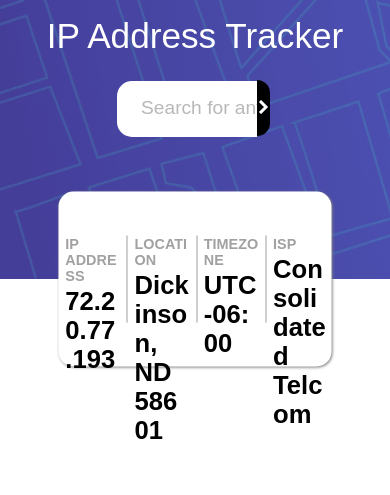
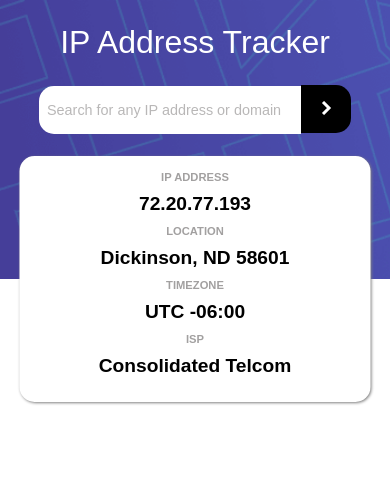
Before and after one commit to JesseKovash/IPAddressTracker, a React app: page / in a window 390 px wide. Shown: the top 495 px of the page. Built offline with nearby package versions, Linux system fonts and the light colour scheme; no server answers; the HTML template or start-up script is replaced by a standard one.

Commit message:
media queries complete

```diff
--- a/src/styles.css
+++ b/src/styles.css
@@ -3,6 +3,7 @@ body {
   padding: 0;
   font-family: sans-serif;
   font-size: 62.5%;
+  box-sizing: border-box;
 }
 
 .components_container{
@@ -13,7 +14,7 @@ h2 {
   color: white;
   font-weight: 500;
   font-size: 2.2rem;
-  margin: 1rem 0 1.5rem 0;
+  margin: 2rem 0 2rem 0;
 }
 
 .topSection {
@@ -25,14 +26,15 @@ h2 {
 }
 
 .input_container {
-  width: 40%;
+  max-width: 60%;
+  min-width: 45%;
   height: 3.5rem;
 }
 
 .IP_input {
   margin: 0;
   padding: 0;
-  width: 90%;
+  width: calc(100% - 50px);
   height: 100%;
   border: none;
   border-top-left-radius: 15px;
@@ -41,7 +43,7 @@ h2 {
 
 ::placeholder {
   padding-left: 1.5rem;
-  font-size: 1.2rem;
+  font-size: 1.1rem;
   color: rgb(162, 160, 160);
   opacity: 75%;
 }
@@ -49,7 +51,7 @@ h2 {
 .IP_input_button {
   margin: 0;
   padding: 0;
-  width: 8%;
+  width: 50px;
   height: 100%;
   border: none;
   background-color: black;
@@ -59,27 +61,29 @@ h2 {
 
 .IPDetails_container {
   background-color: white;
-  width: 70%;
-  height: 175px;
+  min-width: 70%;
+  max-width: 95%;
+  max-height: 175px;
+  min-height: 150px;
   border-radius: 15px;
   position: absolute;
   top: 100%;
   left: 50%;
   transform: translate(-50%, -50%);
   display: flex;
-  align-items: center;
   z-index: 500;
   overflow-wrap: break-word;
   box-shadow: 1px 1px 3px  gray;
 }
 
 .IPDetail_section {
-  width: 25%;
+  min-width: 25%;
   height: 50%;
+  margin-top: 30px;
 }
 
 .IPDetail_section + .IPDetail_section {
-  border-left: solid rgb(162, 160, 160)1px;
+  border-left: solid rgb(162, 160, 160) 1px;
 }
 
 h3 {
@@ -99,3 +103,110 @@ h4 {
   height: 100vh;
   width: 100%;
 }
+
+@media screen and (max-width: 1024px) {
+  .IPDetails_container {
+    width: 80%;
+    font-size: 1.4rem;
+  }
+
+  h2 {
+    margin: 2.5rem 0 1.5rem;
+    font-size: 2rem;
+  }
+
+  h4 {
+    font-size: 1.4rem;
+  }
+
+  ::placeholder {
+    padding-left: 0.5rem;
+  }
+}
+
+@media screen and (max-width: 840px) {
+  .IPDetails_container {
+    min-width: 85%;
+    font-size: 1.4rem;
+    min-height: 130px;
+  }
+
+  h2 {
+    margin-top: 3rem;
+  }
+
+  h4 {
+    font-size: 1.2rem;
+  }
+
+  ::placeholder {
+    font-size: 0.9rem;
+    padding-left: 0.5rem;
+  }
+
+  .input_container {
+    max-width: 80%;
+    min-width: 60%;
+  }
+}
+
+@media screen and (max-width: 675px) {
+  .IPDetails_container {
+    width: 90%;
+    font-size: 1.4rem;
+    min-height: 150px;
+  }
+
+  h4 {
+    font-size: 1.2rem;
+  }
+
+  .input_container {
+    width: 50%;
+    height: 3rem;
+  }
+
+  ::placeholder {
+    overflow-wrap: normal;
+  }
+}
+
+@media screen and (max-width: 525px) {
+  .IPDetails_container {
+    flex-direction: column;
+    max-height: 300px;
+    align-items: center;
+    padding: 15px 0;
+  }
+
+  .IPDetail_section {
+    width: 75%;
+    height: 25%;
+    margin-top: 0;
+    display: flex;
+    flex-direction: column;
+    align-items: center;
+  }
+
+  .IPDetail_section + .IPDetail_section {
+    border: none;
+  }
+
+  .input_container {
+    width: 90%;
+    height: 3rem;
+  }
+
+  h2 {
+    margin: 1.5rem 0
+  }
+
+  h3 {
+    font-size: 0.7rem;
+  }
+
+  h4 {
+    margin: 10px 0 10px 0;
+  }
+
+}
```
Also changed, not shown: 1 other file (tests, documents, lock files or other folders).
